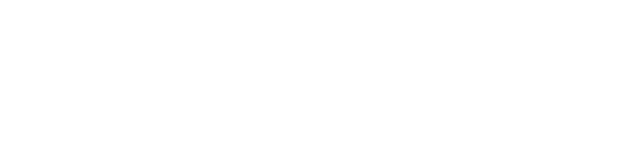
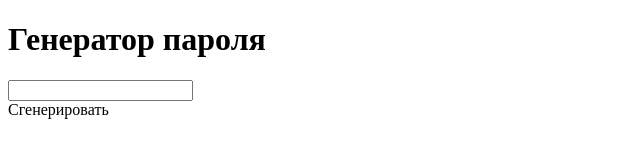
Before and after one commit to frontweb25/password-generator, a plain HTML site: page index.html in a window 1280 px wide. Shown: the whole page, without its empty margins (0-640 px from the left). Drawn offline with Linux system fonts and the light colour scheme.

Commit message:
markup-generator

```diff
--- a/index.html
+++ b/index.html
@@ -8,7 +8,13 @@
     <title>Генератор паролей</title>
 </head>
 <body>
-
+    <div class="generator">
+        <h1 class="generator__title">Генератор пароля</h1>
+        <div class="generator__content">
+            <input class="generator__input" type="text">
+            <div class="generator__button">Сгенерировать</div>
+        </div>
+    </div>
 
 
     <script src="js/index.js"></script>
```
